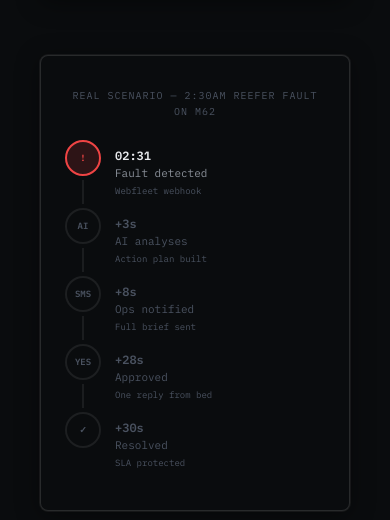
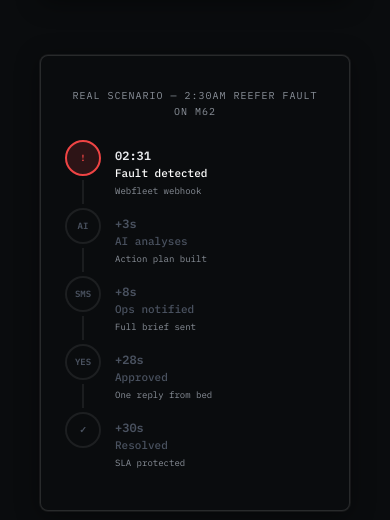
Before and after one commit to waterwellproject8-star/disruption-hub, a Next.js app: page / in a window 390 px wide. Shown: the part 2356-2876 px from the top of the page. Built offline with nearby package versions, Linux system fonts and the light colour scheme; a web font is replaced by a local one.

Commit message:
page.js: timeline contrast fixes — REAL SCENARIO label #8a9099, step labels pure white #ffffff w500, sub-labels #8a9099 (desktop + mobile)

```diff
--- a/app/page.js
+++ b/app/page.js
@@ -478,7 +478,7 @@ export default function HomePage() {
             }
             return (
               <div ref={timelineRef} style={{ marginTop: 56, padding: '32px 24px', background: T.navyCard, border: '1px solid rgba(255,255,255,0.12)', borderRadius: 8, boxShadow: '0 0 0 1px rgba(255,255,255,0.06), 0 4px 24px rgba(0,0,0,0.4)' }}>
-                <div style={{ fontFamily: FF.mono, fontSize: 10, color: '#4a5260', letterSpacing: '0.1em', marginBottom: 20, textAlign: 'center' }}>REAL SCENARIO — 2:30AM REEFER FAULT ON M62</div>
+                <div style={{ fontFamily: FF.mono, fontSize: 10, color: '#8a9099', letterSpacing: '0.1em', marginBottom: 20, textAlign: 'center' }}>REAL SCENARIO — 2:30AM REEFER FAULT ON M62</div>
 
                 {/* DESKTOP */}
                 <div className="tl-desktop">
@@ -498,8 +498,8 @@ export default function HomePage() {
                     {steps.map((s, i) => (
                       <div key={i} style={{ flex: 1, textAlign: 'center' }}>
                         <div style={{ fontFamily: FF.mono, fontSize: 12, color: tlStep >= i ? '#e8eaed' : '#4a5260', fontWeight: 600, transition: 'color 0.3s' }}>{s.time}</div>
-                        <div style={{ fontFamily: FF.mono, fontSize: 10, color: tlStep >= i ? '#8a9099' : '#4a5260', marginTop: 2, transition: 'color 0.3s' }}>{s.label}</div>
-                        <div style={{ fontFamily: FF.mono, fontSize: 9, color: '#4a5260', marginTop: 1 }}>{s.sub}</div>
+                        <div style={{ fontFamily: FF.mono, fontSize: 10, color: tlStep >= i ? '#ffffff' : '#4a5260', fontWeight: 500, marginTop: 2, transition: 'color 0.3s' }}>{s.label}</div>
+                        <div style={{ fontFamily: FF.mono, fontSize: 9, color: '#8a9099', marginTop: 1 }}>{s.sub}</div>
                       </div>
                     ))}
                   </div>
@@ -519,8 +519,8 @@ export default function HomePage() {
                       </div>
                       <div style={{ paddingTop: 6 }}>
                         <div style={{ fontFamily: FF.mono, fontSize: 12, color: tlStep >= i ? '#e8eaed' : '#4a5260', fontWeight: 600, transition: 'color 0.3s' }}>{s.time}</div>
-                        <div style={{ fontFamily: FF.mono, fontSize: 11, color: tlStep >= i ? '#8a9099' : '#4a5260', transition: 'color 0.3s' }}>{s.label}</div>
-                        <div style={{ fontFamily: FF.mono, fontSize: 9, color: '#4a5260', marginTop: 1, marginBottom: 8 }}>{s.sub}</div>
+                        <div style={{ fontFamily: FF.mono, fontSize: 11, color: tlStep >= i ? '#ffffff' : '#4a5260', fontWeight: 500, transition: 'color 0.3s' }}>{s.label}</div>
+                        <div style={{ fontFamily: FF.mono, fontSize: 9, color: '#8a9099', marginTop: 1, marginBottom: 8 }}>{s.sub}</div>
                       </div>
                     </div>
                   ))}
```
